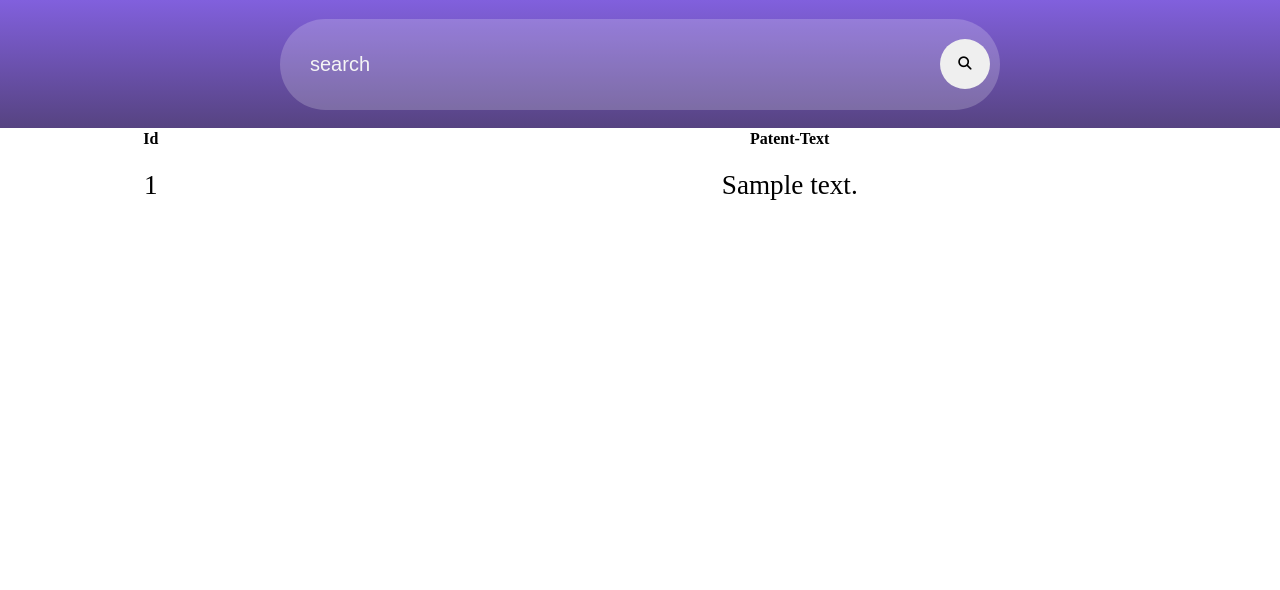
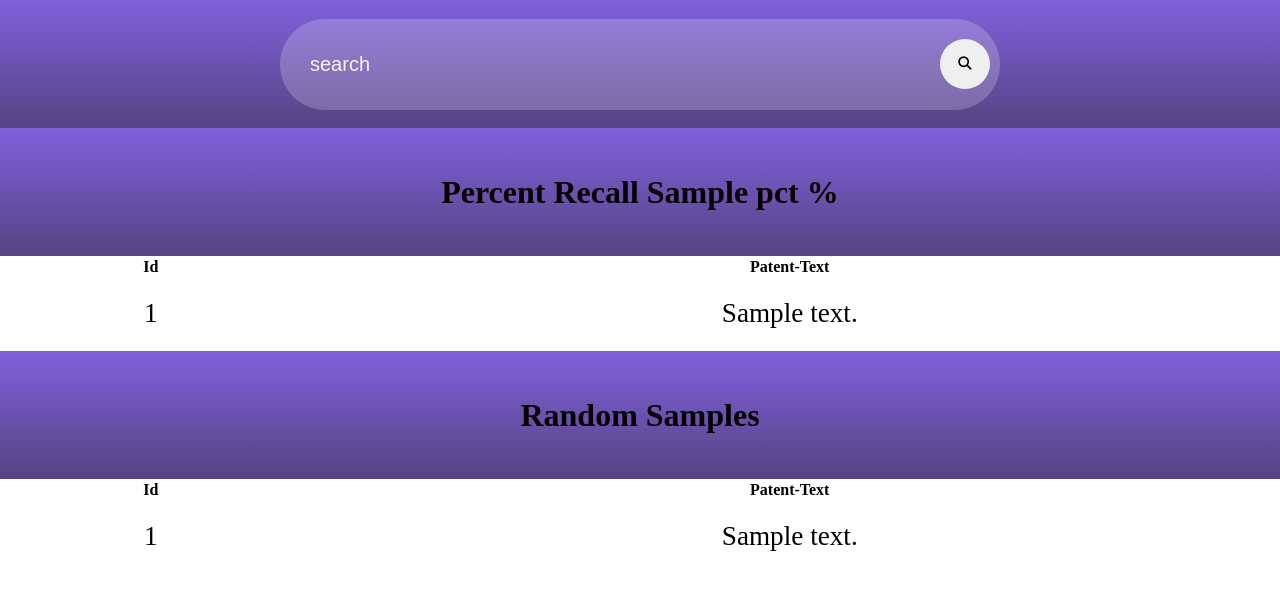
Before and after one commit to jaredzwick/full-text-search, a Flask app: template templates/search_results.html in a window 1280 px wide. Shown: the top 590 px of the page. Run offline with Flask 2, Linux system fonts and the light colour scheme; tables that the repository leaves empty hold one stand-in row (values such as "Sample post"); the template is opened without the code that fills it: values that come from a table or form of the project are taken from there, most other values are stand-ins (such as "Sample title", 1, 10 or a date in 2020); some libraries are stand-ins or nearby versions.

Commit message:
added recall percentage and random sample

```diff
--- a/app.py
+++ b/app.py
@@ -1,11 +1,14 @@
 from flask import Flask, render_template, request
 from flask_sqlalchemy import SQLAlchemy
+from sqlalchemy.sql.expression import func
+from random import randint, random
 
 # Initialize app
 app = Flask(__name__)
 app.config['SQLALCHEMY_DATABASE_URI'] = 'sqlite:///test.db'
 app.config['SQLALCHEMY_TRACK_MODIFICATIONS'] = False
 db = SQLAlchemy(app)
+
 
 # Declare model for ORM
 class Patent(db.Model):
@@ -17,13 +20,25 @@ class Patent(db.Model):
 def home_page():
     return render_template('index.html')
 
+
+
 # Route for home page;
 # [results] is a list of all Patent Objects that match the text from the search query
 @app.route('/search', methods=['GET', 'POST'])
 def search():
     if request.method == 'POST':
-        results = Patent.query.filter(Patent.patent_text.like('%'+request.form['srch']+'%')).all()
-        return render_template('search_results.html', patent_list=results)
+        results = Patent.query.filter(Patent.patent_text.like('%'+request.form['srch'].lower()+'%')).all()
+
+        # Total recall percentage
+        # ( Length(results) / 100,000 ) * 100 rounded to two decimal places
+        percent_recall = float(len(results) / 100000) * 100
+        percent_formatted= round(percent_recall, 2)
+
+        # Random sample
+        # Get a random number between (5, 100) of elements and query for that many random patents to display those results underneath
+        num_of_random_rows = randint(5,100)
+        random_patents = Patent.query.order_by(func.random()).limit(num_of_random_rows).all()
+        return render_template('search_results.html', patent_list=results, pct=percent_formatted, sample=random_patents)
     else:
         return render_template('index.html')
 
--- a/templates/search_results.html
+++ b/templates/search_results.html
@@ -11,6 +11,9 @@
             <input type="text" placeholder="search" name="srch">
             <button type="submit">  <i class="fas fa-search"></i></button>
         </form>
+    </div>
+    <div class="container">
+        <h1>Percent Recall {{pct}} %</h1>
     </div>
 
     <table id="example" class="display" style="width:100%;">
@@ -33,5 +36,29 @@
     {% endfor %}
     </tbody>
     </table>
+
+    <div class="container">
+        <h1> Random Samples</h1>
+    </div>
+    <table id="example" class="display" style="width:100%;">
+        <thead>
+            <tr>
+                <th>Id</th>
+                <th>Patent-Text</th>
+            </tr>
+        </thead>
+        <tbody>
+    {% for patent in sample %}
+   <tr>
+       <td>
+             <a>{{patent.patent_id}}</a>
+        </td>
+        <td>
+             <a>{{patent.patent_text}}</a>
+        </td>
+    </tr>
+    {% endfor %}
+    </tbody>
+    </table>
   </body>
 </html>
```
